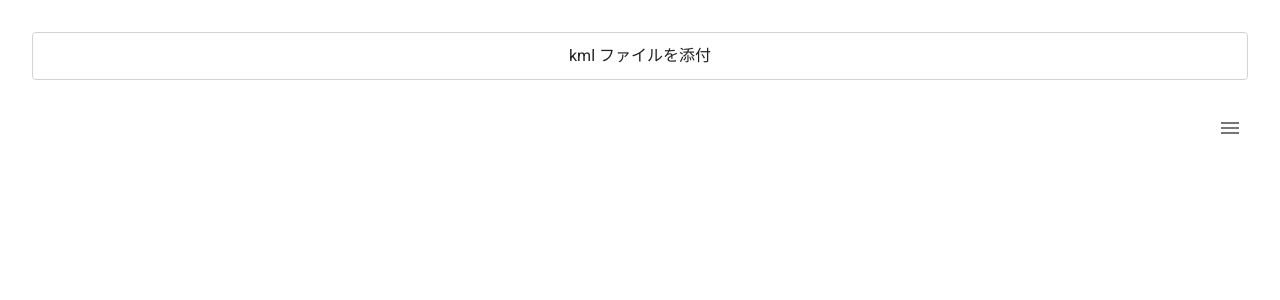
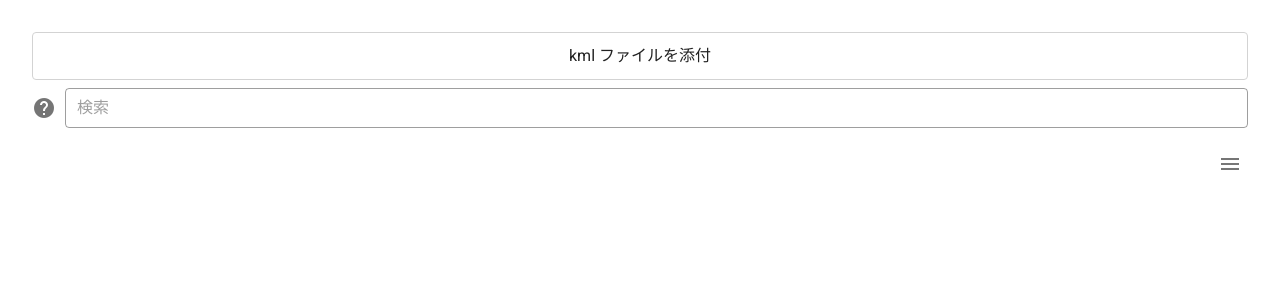
Before and after one commit to 482F/kml-viewer, a Vue app: page / in a window 1280 px wide. Shown: the top 300 px of the page. Built offline with nearby package versions, Linux system fonts and the light colour scheme; what 482-vue-utils would draw is missing.

Commit message:
検索機能を追加

```diff
--- a/src/components/kml-viewer.vue
+++ b/src/components/kml-viewer.vue
@@ -8,6 +8,7 @@
       />
       <kml-list-item
         v-for="(row, i) of rows"
+        v-show="searcher(row)"
         :key="i"
         :columns="columns"
         :datum="row"
@@ -41,6 +42,10 @@ export default {
     rawKml: {
       type: String,
       default: '',
+    },
+    searcher: {
+      type: Function,
+      default: () => true,
     },
   },
   methods: {
@@ -196,7 +201,6 @@ export default {
     padding: 0;
     .header {
       padding: 0;
-      padding-top: 24px;
       background-color: white;
       position: sticky;
       top: 0;
--- a/src/components/main.vue
+++ b/src/components/main.vue
@@ -17,16 +17,24 @@
         <div>csv をダウンロード</div>
       </button>
     </div>
-    <kml-viewer ref="kmlViewer" class="kml-viewer" :raw-kml="rawKml" />
+    <search class="search" :searcher.sync="searcher" />
+    <kml-viewer
+      ref="kmlViewer"
+      class="kml-viewer"
+      :raw-kml="rawKml"
+      :searcher="searcher"
+    />
   </div>
 </template>
 
 <script>
+import Search from './search.vue'
 import KmlViewer from './kml-viewer.vue'
 
 export default {
   name: 'main-component',
   components: {
+    Search,
     KmlViewer,
   },
   data() {
@@ -34,6 +42,7 @@ export default {
       isDragOver: false,
       rawKml: '',
       fileName: '',
+      searcher: () => true,
     }
   },
   methods: {
@@ -57,7 +66,9 @@ export default {
     downloadCsv() {
       const csv = this.$refs.kmlViewer.toCsv()
       const bom = new Uint8Array([0xef, 0xbb, 0xbf])
-      const url = URL.createObjectURL(new Blob([bom, csv], { type: 'text/plain' }))
+      const url = URL.createObjectURL(
+        new Blob([bom, csv], { type: 'text/plain' })
+      )
       const a = document.createElement('a')
       a.href = url
       a.download = this.fileName.replace(/(?<=\.)[^.]+$/, 'csv')
@@ -75,6 +86,7 @@ export default {
   height: 100vh;
   display: flex;
   flex-direction: column;
+  gap: 0.5rem;
   .buttons {
     display: flex;
     gap: 8px;
@@ -102,6 +114,9 @@ export default {
         display: none;
       }
     }
+    .search {
+      flex-grow: 0;
+    }
     .kml-viewer {
       flex-grow: 1;
       min-height: 0;
--- /dev/null
+++ b/src/components/search.vue
@@ -0,0 +1,158 @@
+<template>
+  <div class="search">
+    <v-text-field
+      outlined
+      dense
+      placeholder="検索"
+      v-model="searchText"
+      clearable
+    >
+      <template v-slot:prepend>
+        <v-menu
+          v-model="helpMenu"
+          :close-on-click="false"
+          offset-y
+          :nudge-bottom="10"
+        >
+          <template v-slot:activator="{ on }">
+            <v-icon v-on="on"> mdi-help-circle </v-icon>
+          </template>
+          <div class="search-help">
+            <v-icon class="close-button">mdi-close</v-icon>
+            <table>
+              <tr v-for="help of helps" :key="help.code">
+                <td>
+                  <code @click.stop="searchText += ' ' + help.code">
+                    {{ help.code }}
+                  </code>
+                </td>
+                <td>{{ help.description }}</td>
+              </tr>
+            </table>
+          </div>
+        </v-menu>
+      </template>
+    </v-text-field>
+  </div>
+</template>
+
+<script>
+const helps = [
+  { code: 'description:温泉', description: 'description に「温泉」が含まれる' },
+  {
+    code: 'description:"WALL HOUSE"',
+    description: 'description に「WALL HOUSE」が含まれる',
+  },
+  {
+    code: 'description:寺|神社|教会',
+    description: 'description に「寺」、「神社」、「教会」のいずれかが含まれる',
+  },
+  { code: 'lat>35', description: 'lat が 35 を超えている' },
+  { code: 'lng<139.5', description: 'lng が 139.5 未満' },
+]
+
+export default {
+  name: 'search',
+  data() {
+    return {
+      searchText: '',
+      searchObjectJSON: '{}',
+      helpMenu: false,
+    }
+  },
+  props: {
+    searcher: {
+      type: Function,
+      required: true,
+    },
+  },
+  computed: {
+    helps: () => helps,
+  },
+  watch: {
+    searchText() {
+      const matches = [
+        ...(this.searchText || '').matchAll(
+          /([^:<>\s]+)([:<>])(".*?"|[^\s]*?)( |$)/g
+        ),
+      ]
+      const searchObjects = matches.map((match) => {
+        const key = match[1]
+        const operand = match[2]
+        const value = match[3].replace(/ $/, '').replaceAll(/^"|"$/g, '')
+        return {
+          key,
+          operand,
+          value: '<>'.match(operand) ? Number(value) : value,
+        }
+      })
+
+      const newSearchObjectJSON = JSON.stringify(searchObjects)
+      if (this.searchObjectJSON === newSearchObjectJSON) {
+        return
+      }
+      this.searchObjectJSON = newSearchObjectJSON
+
+      const searchers = searchObjects.map((obj) => (datum) => {
+        if (datum[obj.key] === undefined) {
+          return true
+        }
+
+        if (obj.operand === ':') {
+          for (const text of obj.value.split('|')) {
+            if (datum[obj.key].match(text)) {
+              return true
+            }
+          }
+        }
+        const sign = obj.operand === '<' ? 1 : -1
+        const num = Number(datum[obj.key])
+        if (num * sign < obj.value * sign) {
+          return true
+        }
+
+        return false
+      })
+
+      const searcher = (datum) => {
+        for (const searcher of searchers) {
+          if (!searcher(datum)) {
+            return false
+          }
+        }
+        return true
+      }
+
+      this.$emit('update:searcher', searcher)
+    },
+  },
+}
+</script>
+
+<style lang="scss" scoped>
+.search {
+  ::v-deep .v-text-field__details {
+    display: none;
+  }
+}
+</style>
+
+<style lang="scss">
+.search-help {
+  background-color: white;
+  padding: 8px;
+  position: relative;
+  user-select: none;
+  .close-button {
+    position: absolute !important;
+    right: 8px;
+    top: 8px;
+  }
+  td {
+    padding: 0 8px;
+    code {
+      cursor: pointer;
+    }
+  }
+}
+</style>
```
